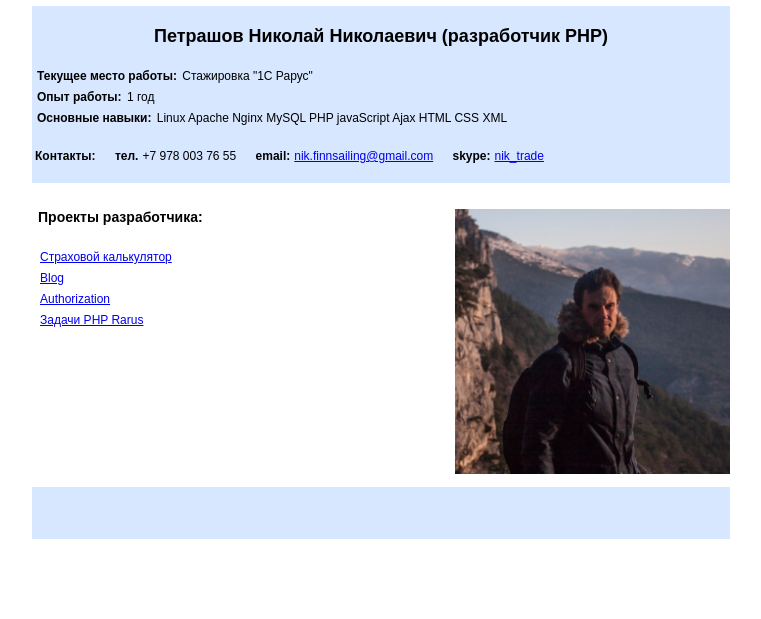
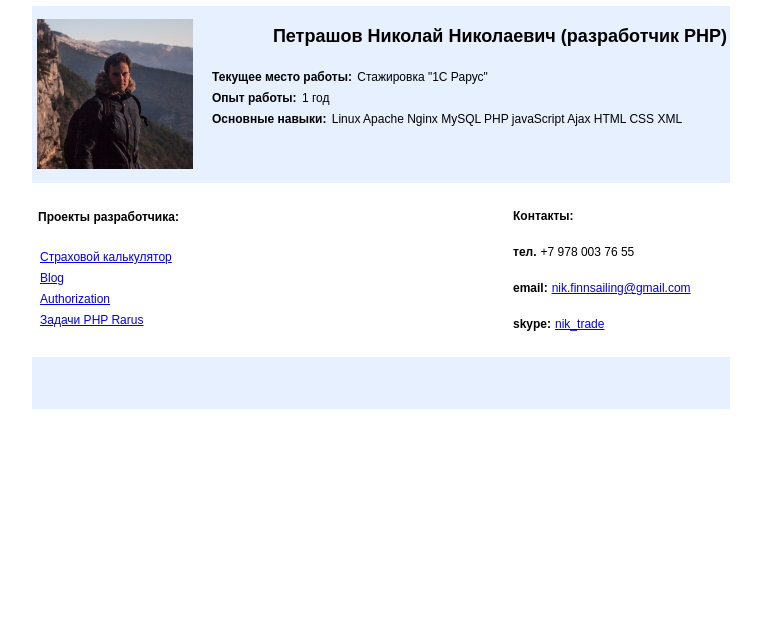
Before and after one commit to nikolai921/nikolai921.github.io, a plain HTML site: page index.html in a window 1280 px wide. Shown: the whole page, without its empty margins (261-1022 px from the left). Drawn offline with Linux system fonts and the light colour scheme; a script that the page names is missing.

Commit message:
Edited file 22.03.2019 number 3

```diff
--- a/index.html
+++ b/index.html
@@ -22,21 +22,23 @@
 				</strong>
 			</span>
 		</centre>
+		<span id ="image">
+			<figure>
+				<img src="image1.jpeg" alt="" wight="300" height="150">
+			</figure>
+		</span>
+		<span id ="inform_user">
 		<p><b>Текущее место работы:</b> Стажировка "1С Рарус"</p>
 		<p><b>Опыт работы:</b> 1 год</p>
 		<p><b>Основные навыки:</b> Linux Apache Nginx MySQL PHP javaScript Ajax HTML CSS XML </p>
-		<br><strong>Контакты:</strong>&emsp;
-		<b>тел.</b><a>+7 978 003 76 55</a>&emsp;
-		<b>email:</b><a href="mailto:nik.finnsailing@gmail.com?subject=Тема&amp;body=Текст&amp;bcc=nik.finnsailing@gmail.com" target="_blank">nik.finnsailing@gmail.com</a>&emsp;
-		<b>skype:</b><a href="https://join.skype.com/invite/aT29RKB9C3pL" target="_blank">nik_trade</a>
-
+		</span>
 	</header><!-- .header-->
 
 	<div class="middle">
 
 		<div class="container">
 			<main class="content">
-				<strong><h3>Проекты разработчика:</h3></strong>
+				<strong><h4>Проекты разработчика:</h4></strong>
 				<p><a href="http://delta.rarus-crimea.ru/" target="_blank">Страховой калькулятор</a></p>
 				<p><a href="https://github.com/nikolai921/Script-example/tree/master/Blog" target="_blank">Blog</a></p>
 				<p><a href="https://github.com/nikolai921/Script-example/tree/master/authorization" target="_blank">Authorization</a></p>
@@ -46,9 +48,10 @@
 		</div><!-- .container-->
 
 		<aside class="right-sidebar">
-				<figure>
-					<img src="image1.jpeg" alt="" wight="500" height="265">
-				</figure>
+			<br><h4></h4><strong>Контакты:</strong></h4></br>
+			<br><b>тел.</b><a>+7 978 003 76 55</a></br>
+			<br><b>email:</b><a href="mailto:nik.finnsailing@gmail.com?subject=Тема&amp;body=Текст&amp;bcc=nik.finnsailing@gmail.com" target="_blank">nik.finnsailing@gmail.com</a></br>
+			<br><b>skype:</b><a href="https://join.skype.com/invite/aT29RKB9C3pL" target="_blank">nik_trade</a>
 		</aside><!-- .right-sidebar -->
 
 	</div><!-- .middle-->
--- a/style.css
+++ b/style.css
@@ -20,7 +20,7 @@ body {
 -----------------------------------------------------------------------------*/
 .header {
 	height: 175px;
-	background: rgba(89, 155, 255, 0.24);
+	background: rgba(89, 155, 255, 0.15);
 }
 
 
@@ -52,8 +52,9 @@ body {
 	width: 250px;
 	margin-left: -250px;
 	position: relative;
-	bottom: 130px;
-	right: 30px;
+	bottom: 150px;
+	left: 30px;
+
 
 }
 
@@ -64,12 +65,12 @@ body {
 	height: 50px;
 	position: relative;
 	bottom: 130px;
-	background: rgba(89, 155, 255, 0.24);
+	background: rgba(89, 155, 255, 0.15);
 }
 
 #name_summery
 {
-	text-align: center;
+	text-align: right;
 }
 
 .disqus_thread
@@ -77,3 +78,16 @@ body {
 	position: relative;
 	bottom: 500px;
 }
+
+#image
+{
+	position: relative;
+	bottom: 50px;
+}
+
+#inform_user
+{
+	position: relative;
+	left: 175px;
+	bottom: 180px;
+}
```
